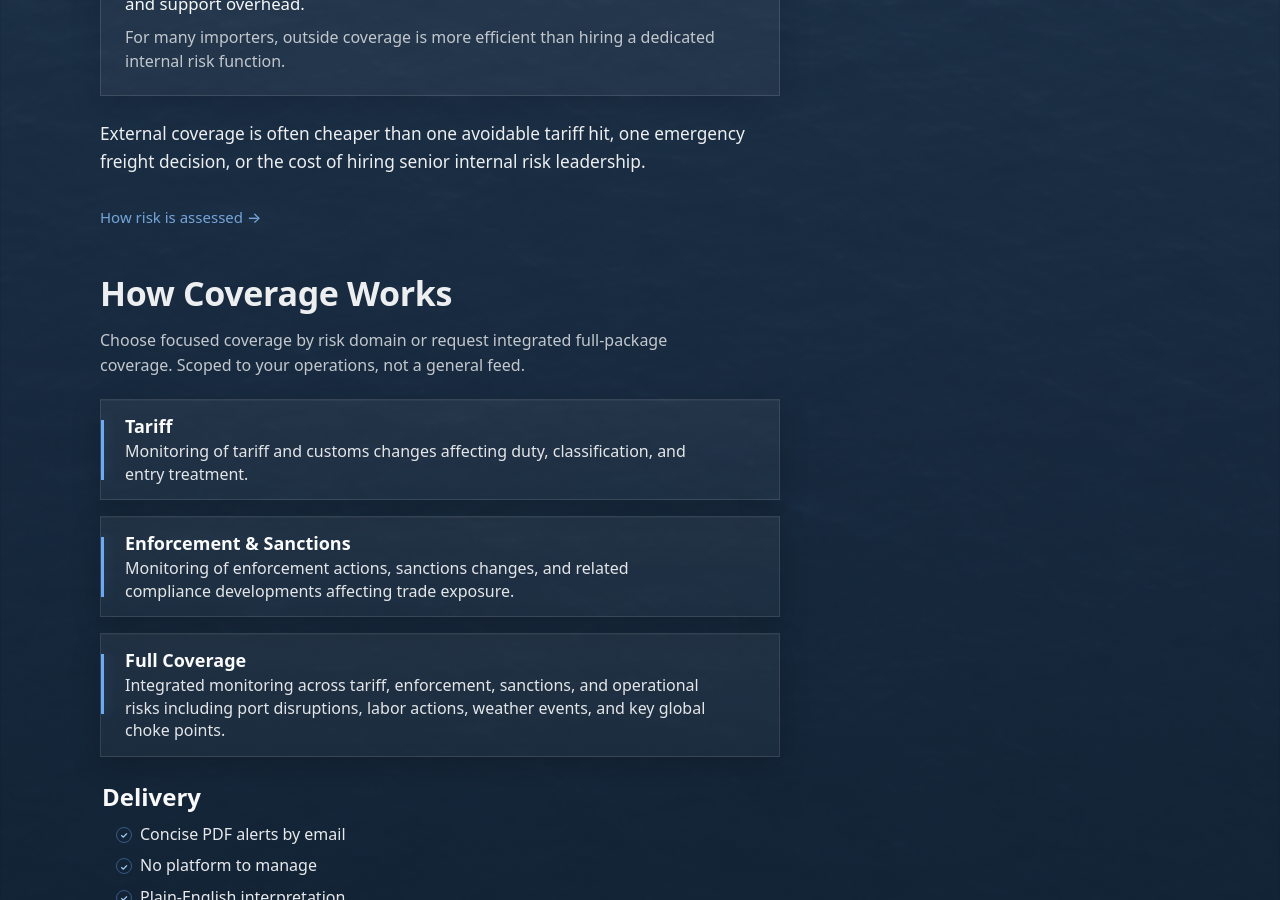
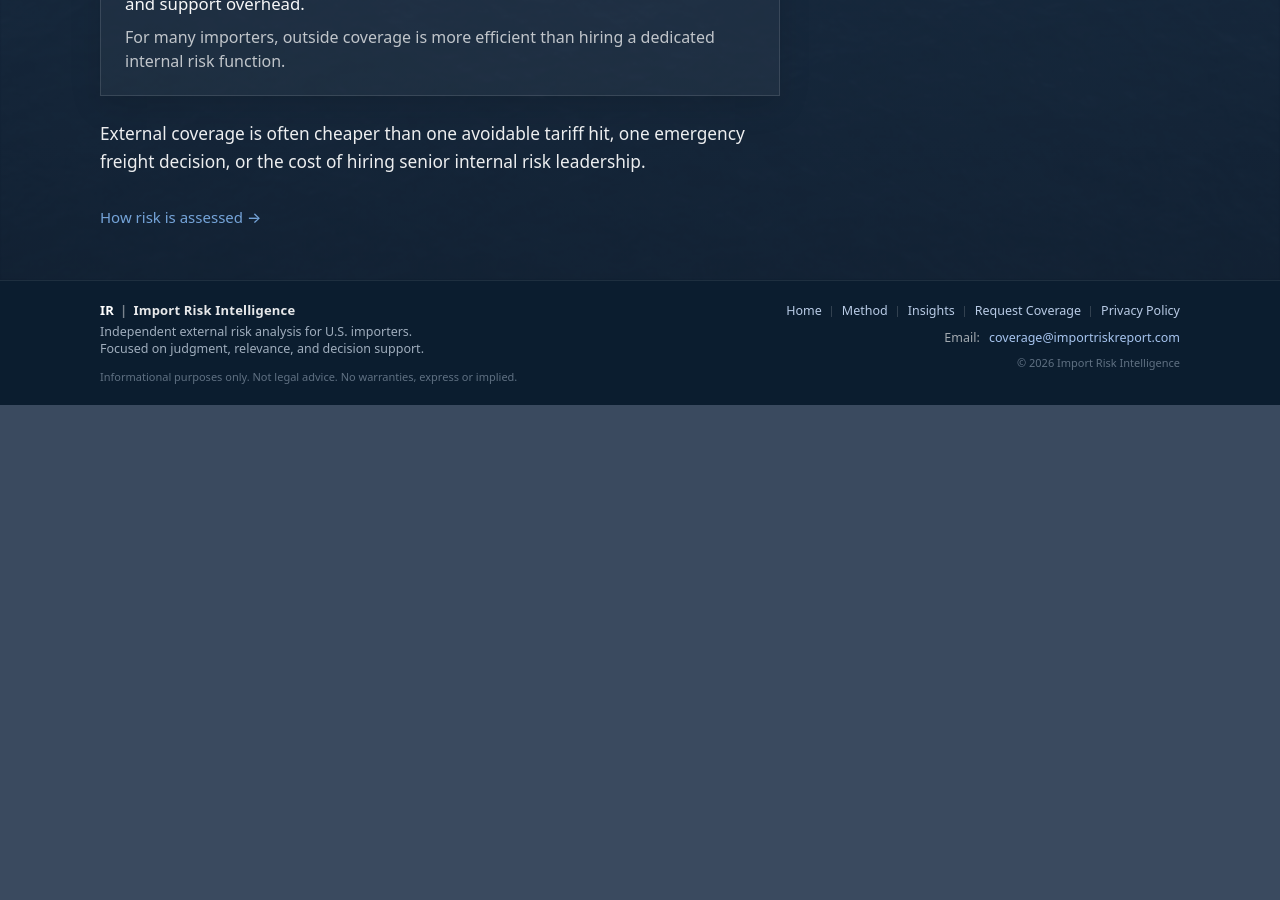
Before and after one commit to importrisk/import-risk-intelligence-site, a Jekyll site: the page built from index.html, in a window 1280 px wide and 900 px high, scrolled down 1664 px. Built offline with Jekyll 4.4.1, drawn with Linux system fonts in a browser that asks for light colours; after the commit the page ends 2069 px from its top, so only the background shows below that; some of the changed text lies outside the part shown.

Commit message:
Update index.html

```diff
--- a/index.html
+++ b/index.html
@@ -152,52 +152,6 @@ description: Independent risk assessment for U.S. importers.
           </p>
         </section>
 
-        <section id="scope" class="section">
-          <h2 class="section-title">How Coverage Works</h2>
-
-          <p class="section-text coverage-intro">
-            Choose focused coverage by risk domain or request integrated full-package coverage. Scoped to your operations, not a general feed.
-          </p>
-
-          <div class="coverage-stack">
-
-            <div class="coverage-card">
-              <h3 class="coverage-card-title">Tariff</h3>
-              <p class="coverage-card-text">
-                Monitoring of tariff and customs changes affecting duty, classification, and entry treatment.
-              </p>
-            </div>
-
-            <div class="coverage-card">
-              <h3 class="coverage-card-title">Enforcement &amp; Sanctions</h3>
-              <p class="coverage-card-text">
-                Monitoring of enforcement actions, sanctions changes, and related compliance developments affecting trade exposure.
-              </p>
-            </div>
-
-            <div class="coverage-card">
-              <h3 class="coverage-card-title">Full Coverage</h3>
-              <p class="coverage-card-text">
-                Integrated monitoring across tariff, enforcement, sanctions, and operational risks including port disruptions, labor actions, weather events, and key global choke points.
-              </p>
-            </div>
-
-          </div>
-
-          <div class="coverage-delivery-wrap">
-            <h3 class="delivery-title">Delivery</h3>
-
-            <ul class="coverage-delivery-list">
-              <li>Concise PDF alerts by email</li>
-              <li>No platform to manage</li>
-              <li>Plain-English interpretation</li>
-              <li>Focused on cost, timing, and execution</li>
-            </ul>
-
-            <a class="inline-learn-more" href="/insights">See real examples (Insights) →</a>
-          </div>
-        </section>
-
       </div>
 
       <!-- RIGHT COLUMN -->
```
